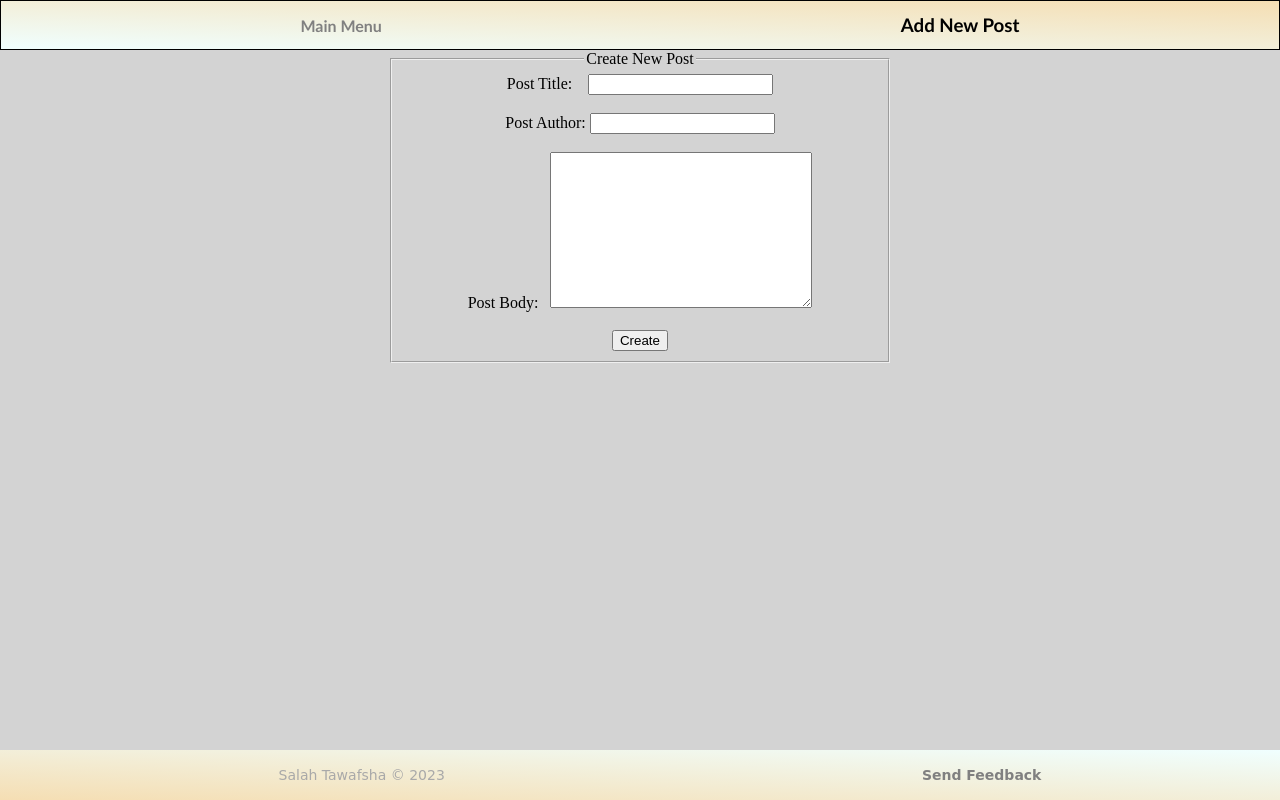
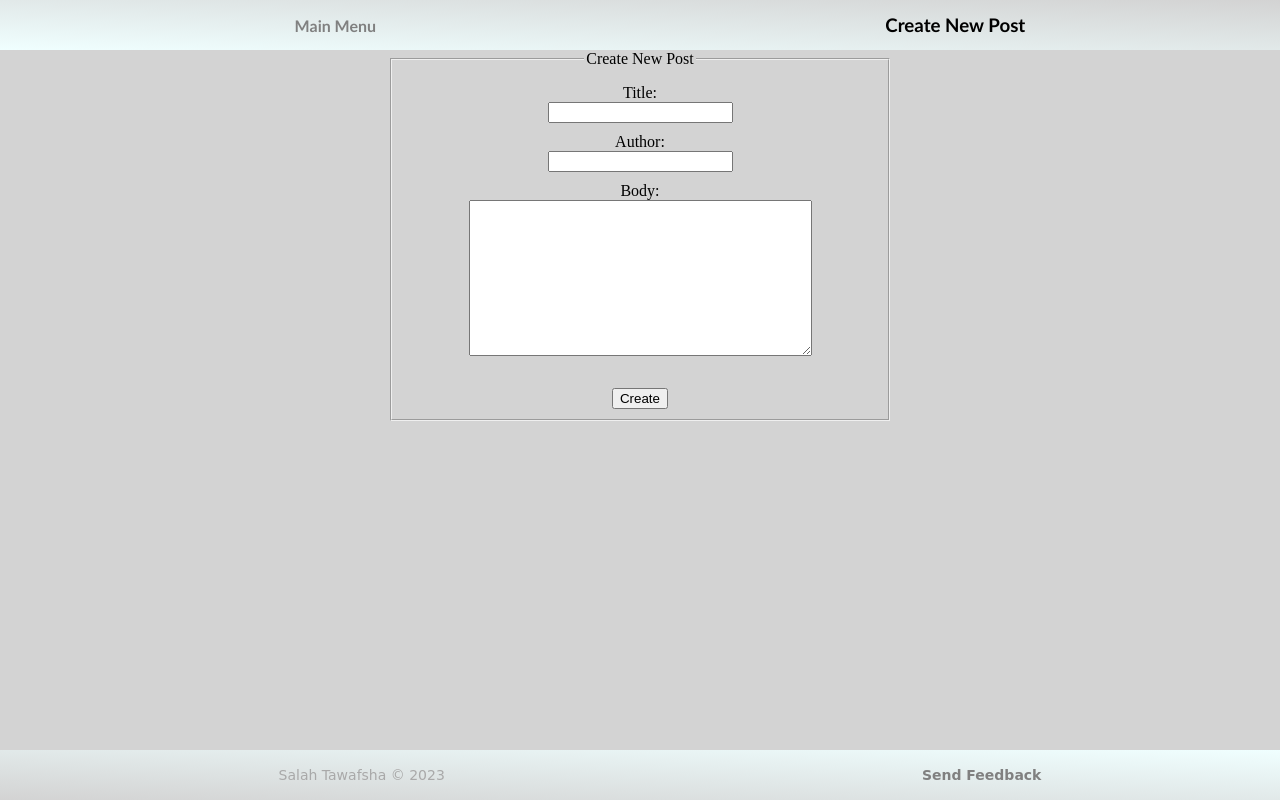
Before and after one commit to SalahTawafsha/blog-website-by-django, a Django app: page /posts/new-post/ in a window 1280 px wide. Run offline with Django 4.2, Linux system fonts and the light colour scheme.

Commit message:
first request change

```diff
--- a/posts/admin.py
+++ b/posts/admin.py
@@ -14,6 +14,9 @@ class PostAdmin(admin.ModelAdmin):
         self.exclude = ()
         return super().change_view(request, object_id)
 
+    def get_queryset(self, request):
+        return Post.all_objects.all()
+
 
 class CommentAdmin(admin.ModelAdmin):
     list_display = ("user_name", "post", "body", "updated", "isActive")
--- a/posts/static/posts/style.css
+++ b/posts/static/posts/style.css
@@ -33,8 +33,7 @@ header {
     margin: 0;
     width: 100%;
     height: 50px;
-    border: 1px solid;
-    background: linear-gradient(to bottom left, wheat, azure);
+    background: linear-gradient(to bottom left, lightgrey, azure);
     font-family: Calibri, serif;
 }
 
@@ -65,18 +64,18 @@ header {
 .comment {
     justify-content: space-around;
     background-color: azure;
-    width: 200px;
+    width: 250px;
     overflow: auto;
     margin: 0 auto;
     padding: 5px;
     border-radius: 100px;
 }
 
-.comment *{
+.comment * {
     margin: 0;
 }
 
-.comment pre{
+.comment pre {
     margin: 0 10px;
 }
 
@@ -132,7 +131,7 @@ pre {
 }
 
 .create-post-button {
-    color: brown;
+    color: green;
     font-size: 20px;
     font-family: cursive;
     text-decoration: none;
@@ -143,7 +142,7 @@ pre {
 
 .create-post-button:hover {
     color: #343434;
-    background-color: brown;
+    background-color: green;
 }
 
 .current-page-number {
@@ -159,7 +158,7 @@ pre {
     text-decoration: none;
     transition: 0.5s;
     border-radius: 10px;
-    background-color: wheat;
+    background-color: azure;
     color: darkgray;
 }
 
@@ -175,7 +174,7 @@ fieldset {
 footer {
     height: 50px;
     margin-top: auto;
-    background: linear-gradient(to top right, wheat, azure);
+    background: linear-gradient(to top right, lightgrey, azure);
     text-align: center;
     font-family: cursive;
     font-size: 14px;
@@ -191,3 +190,11 @@ footer {
 .contact:hover {
     color: #343434;
 }
+
+label {
+    display: block;
+}
+
+.form-fields div {
+    margin: 10px 0;
+}
--- a/posts/templates/posts/create_post.html
+++ b/posts/templates/posts/create_post.html
@@ -1,27 +1,18 @@
 {% extends "posts/base_site.html" %}
-{% block title %}Add New Post{% endblock %}
-{% block header_title %}Add New Post{% endblock %}
+{% block title %}Create New Post{% endblock %}
+{% block header_title %}Create New Post{% endblock %}
 
 {% load static %}
 <link rel="stylesheet" href="{% static 'posts/style.css' %}">
 
 {% block main %}
-    <form action="{% url 'create' %}" method="post">
+    <form action="{% url 'create_post' %}" method="post">
         {% csrf_token %}
-        <fieldset>
+        <fieldset class="form-fields">
             <legend>Create New Post</legend>
-            <label for="title">Post Title:&nbsp&nbsp&nbsp</label>
-            <input type="text" name="title" id="title" required>
-            <br><br>
-
-            <label for="author">Post Author:</label>
-            <input type="text" name="author" id="author" required>
-            <br><br>
-
-            <label for="body">Post Body:&nbsp&nbsp</label>
-            <textarea name="body" id="body" cols="30" rows="10" required></textarea>
-            <br><br>
-
+            {% csrf_token %}
+            {{ form.as_div}}
+            <br>
             <input type="submit" value="Create">
         </fieldset>
     </form>
--- a/posts/templates/posts/index.html
+++ b/posts/templates/posts/index.html
@@ -5,7 +5,7 @@
     {% if page_obj %}
         {% for post in page_obj %}
             <div class="post">
-                <a href="/posts/{{ post.slug }}/"><h2>{{ post.title }}</h2></a>
+                <a href="/posts/post-details/{{ post.slug }}/"><h2>{{ post.title }}</h2></a>
                 <h5>By: {{ post.author }}, on {{ post.publish }}</h5>
             </div>
         {% endfor %}
--- a/posts/urls.py
+++ b/posts/urls.py
@@ -5,7 +5,6 @@ from . import views
 urlpatterns = [
     path("", views.index, name="index"),
     path("new-post/", views.create_post, name="create_post"),
-    path("create/", views.create, name="create"),
     path("comment-action/", views.comment_action, name="comment_action"),
-    path("<slug:slug>/", views.post_details, name="post_details"),
+    path("post-details/<slug:slug>/", views.post_details, name="post_details"),
 ]
--- a/posts/views.py
+++ b/posts/views.py
@@ -1,19 +1,31 @@
 from django.core.paginator import Paginator
-from django.http import HttpResponse, HttpResponseRedirect
+from django import forms
+from django.http import HttpResponseRedirect, Http404
 from django.shortcuts import get_object_or_404, render
-from django.template import loader
 from django.urls import reverse
-from django.utils import timezone
-import datetime
 
 from .models import Post, Comment
+
+PAGE_SIZE = 3
+
+
+class CreatePostForm(forms.Form):
+    title = forms.CharField(label="Title", max_length=100)
+    author = forms.CharField(label="Author", max_length=30)
+    body = forms.CharField(label="Body", max_length=2000, widget=forms.Textarea)
+
+
+class AddCommentForm(forms.Form):
+    name = forms.CharField(label="Name", max_length=30)
+    email = forms.EmailField(label="Email", max_length=30)
+    body = forms.CharField(label="Body", max_length=2000, widget=forms.Textarea)
 
 
 # Create your views here.
 def index(request):
     # use my manager to get published posts
-    published_posts = Post.objects.published_posts()
-    paginator = Paginator(published_posts, 3)
+    published_posts = Post.published_ojects.all()
+    paginator = Paginator(published_posts, PAGE_SIZE)
 
     page_number = request.GET.get("page")
     page_obj = paginator.get_page(page_number)
@@ -25,33 +37,52 @@ def index(request):
 
 
 def post_details(request, slug):
+    form = AddCommentForm()
     post = get_object_or_404(Post, slug=slug)
-    return render(request, "posts/postDetail.html", {"post": post})
+    return render(request, "posts/postDetail.html", {"post": post, "form": form})
 
 
 def create_post(request):
-    return render(request, "posts/create_post.html", {})
+    if request.method == "POST":
+        form = CreatePostForm(request.POST)
+        if form.is_valid():
+            title = form.cleaned_data["title"]
+            author = form.cleaned_data["author"]
+            body = form.cleaned_data["body"]
 
+            post = Post(title=title, author=author, body=body)
+            post.save()
+            return HttpResponseRedirect(reverse("post_details", args=(post.slug,)))
+    else:
+        form = CreatePostForm()
 
-def create(request):
-    post = Post(title=request.POST["title"], body=request.POST["body"], author=request.POST["author"])
-    post.save()
-    return HttpResponseRedirect(reverse("index"))
+    return render(request, "posts/create_post.html", {'form': form})
 
 
 def comment_action(request):
-    last_comments = Comment.objects.filter(email=request.POST["email"]).order_by("-updated")
-    if last_comments and last_comments[0].updated > timezone.now() - datetime.timedelta(seconds=30):
+    form = AddCommentForm(request.POST)
+    if form.is_valid():
+        post_id = request.POST["post_id"]
+        name = form.cleaned_data["name"]
+        email = form.cleaned_data["email"]
+        body = form.cleaned_data["body"]
+
+        comment = Comment(post_id=post_id, user_name=name,
+                          body=body, email=email)
+
+        if comment.is_there_comment_in_recent_30_sec():
+            return render(request, "posts/postDetail.html", {
+                "post": Post.published_ojects.get(id=request.POST["post_id"]),
+                "error_message": f"You can't comment twice in 30 seconds.",
+                "expand_comment": True,
+                "form": form,
+            })
+
+        comment.save()
         return render(request, "posts/postDetail.html", {
-            "post": Post.objects.get(id=request.POST["post_id"]),
-            "error_message": f"You can't comment twice in 30 seconds.",
+            "post": Post.published_ojects.get(id=request.POST["post_id"]),
             "expand_comment": True,
+            "form": AddCommentForm(),
         })
     else:
-        comment = Comment(post_id=request.POST["post_id"], user_name=request.POST["name"],
-                          body=request.POST["body"], email=request.POST["email"])
-        comment.save()
-        return render(request, "posts/postDetail.html", {
-            "post": Post.objects.get(id=request.POST["post_id"]),
-            "expand_comment": True,
-        })
+        raise Http404("Question does not exist")
--- a/templates/posts/base_site.html
+++ b/templates/posts/base_site.html
@@ -1,9 +1,8 @@
 {% load static %}
-<link rel="stylesheet" href="{% static 'posts/style.css' %}">
 <!doctype html>
 <html lang="en">
 <head>
-    <link rel="stylesheet" type="text/css" href="../../posts/static/posts/style.css"/>
+    <link rel="stylesheet" type="text/css" href="{% static 'posts/style.css' %}"/>
     <meta charset="UTF-8">
     <meta name="viewport"
           content="width=device-width, user-scalable=no, initial-scale=1.0, maximum-scale=1.0, minimum-scale=1.0">
```
Also changed, not shown: posts/models.py (+37 -13 lines), posts/templates/posts/postDetail.html (+2 -12 lines), db.sqlite3.
